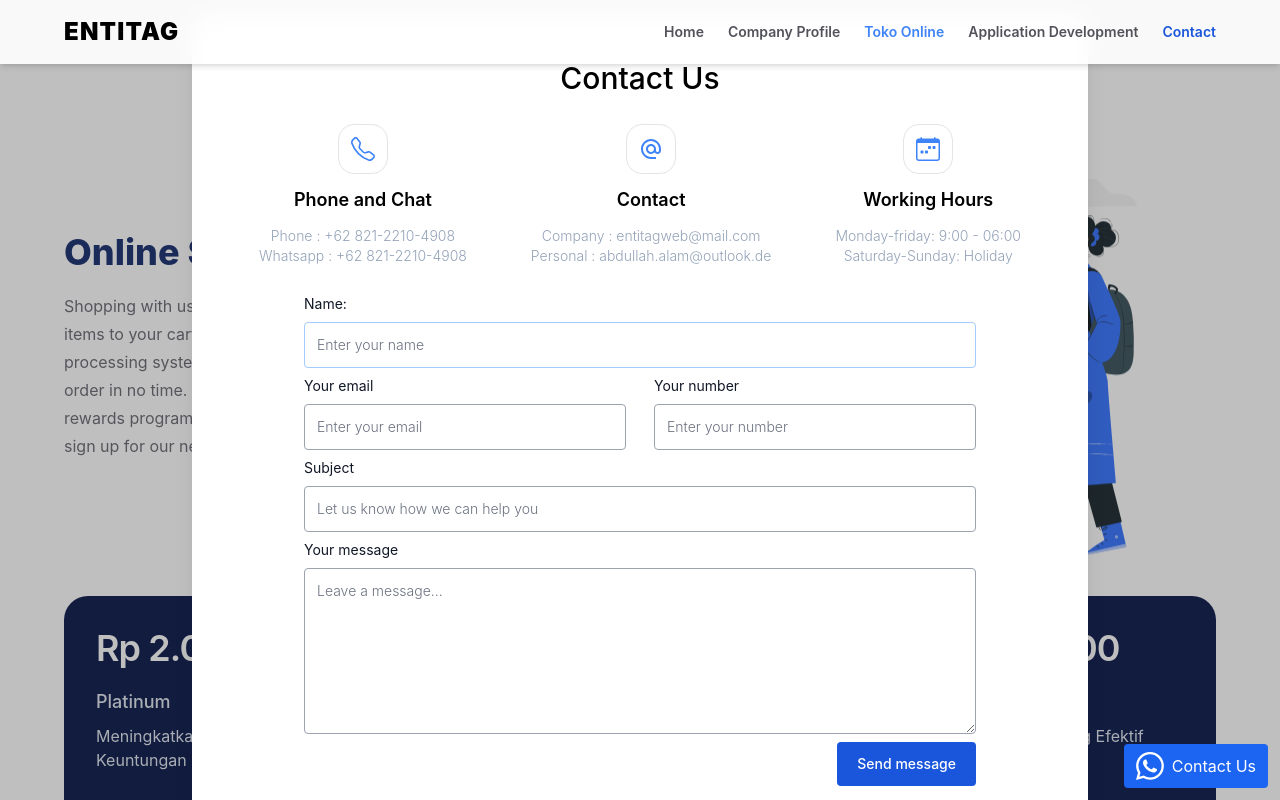
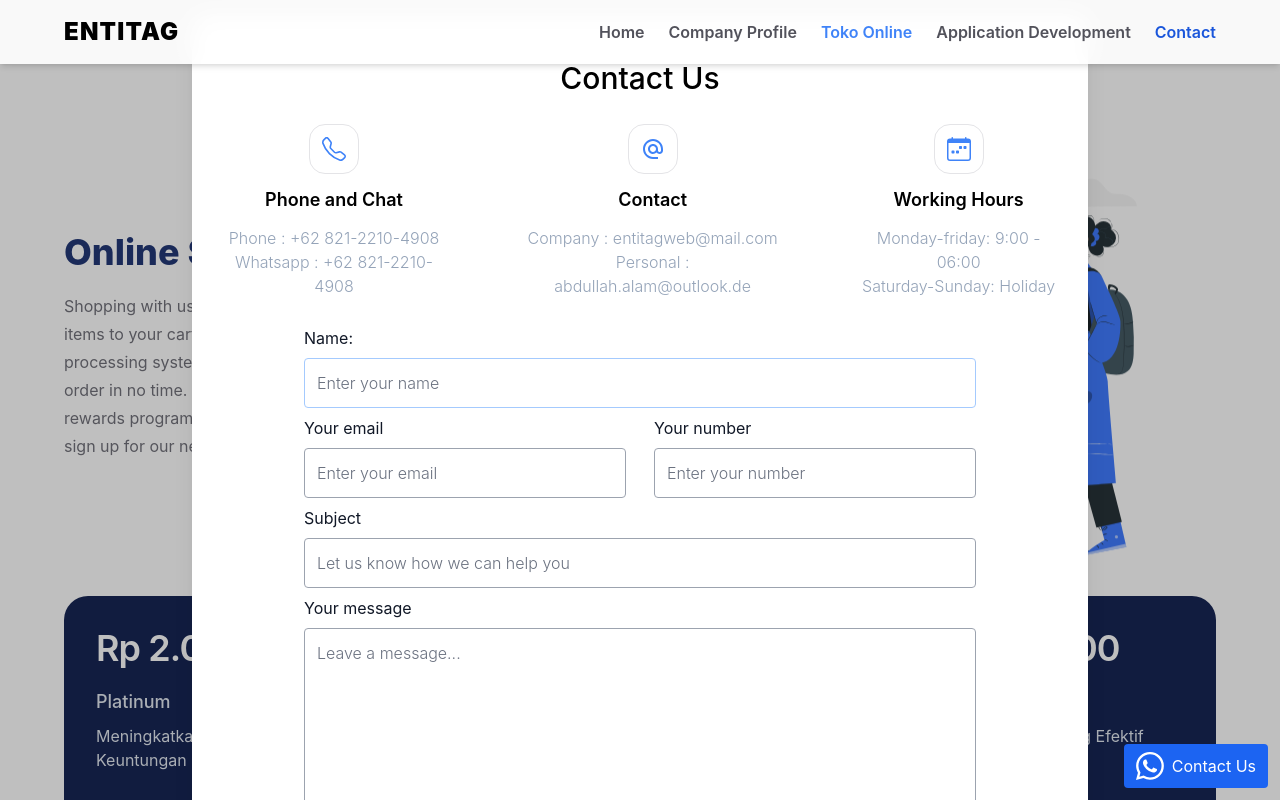
Before and after one commit to alammooo/entitagweb, a Next.js app: page /onlineshop in a window 1280 px wide. Both pictures are taken after a click on the element "Contact". Shown: the top 800 px of the page. Built offline with nearby package versions, Linux system fonts and the light colour scheme.

Commit message:
change font size

```diff
--- a/components/Contact.tsx
+++ b/components/Contact.tsx
@@ -35,14 +35,14 @@ export default function Contact() {
         <div>
           <label
             htmlFor="name"
-            className="mb-2 block text-sm text-gray-900">
+            className="mb-2 block text-base text-gray-900">
             Name:
           </label>
           <input
             type="text"
             id="name"
             name="name"
-            className="block w-full rounded border border-gray-400 p-3 text-sm text-gray-900 placeholder:font-light focus:border-blue-300 focus:ring-0"
+            className="block w-full rounded border border-gray-400 p-3 text-base text-gray-900 placeholder:font-light focus:border-blue-300 focus:ring-0"
             placeholder="Enter your name"
             required
           />
@@ -51,14 +51,14 @@ export default function Contact() {
           <div className="w-full">
             <label
               htmlFor="email"
-              className="mb-2 block text-sm text-gray-900">
+              className="mb-2 block text-base text-gray-900">
               Your email
             </label>
             <input
               type="email"
               id="email"
               name="email"
-              className="block w-full rounded border border-gray-400 p-3 text-sm text-gray-900 placeholder:font-light focus:border-blue-300 focus:ring-0"
+              className="block w-full rounded border border-gray-400 p-3 text-base text-gray-900 placeholder:font-light focus:border-blue-300 focus:ring-0"
               placeholder="Enter your email"
               required
             />
@@ -66,14 +66,14 @@ export default function Contact() {
           <div className="w-full">
             <label
               htmlFor="telephone"
-              className="mb-2 block text-sm text-gray-900">
+              className="mb-2 block text-base text-gray-900">
               Your number
             </label>
             <input
               type="number"
               id="telephone"
               name="telephone"
-              className="block w-full rounded border border-gray-400 p-3 text-sm text-gray-900 placeholder:font-light focus:border-blue-300 focus:ring-0"
+              className="block w-full rounded border border-gray-400 p-3 text-base text-gray-900 placeholder:font-light focus:border-blue-300 focus:ring-0"
               placeholder="Enter your number"
               required
             />
@@ -82,14 +82,14 @@ export default function Contact() {
         <div>
           <label
             htmlFor="subject"
-            className="mb-2 block text-sm text-gray-900">
+            className="mb-2 block text-base text-gray-900">
             Subject
           </label>
           <input
             type="text"
             id="subject"
             name="subject"
-            className="block w-full rounded border border-gray-400 p-3 text-sm text-gray-900 placeholder:font-light focus:border-blue-300 focus:ring-0"
+            className="block w-full rounded border border-gray-400 p-3 text-base text-gray-900 placeholder:font-light focus:border-blue-300 focus:ring-0"
             placeholder="Let us know how we can help you"
             required
           />
@@ -97,20 +97,20 @@ export default function Contact() {
         <div className="sm:col-span-2">
           <label
             htmlFor="message"
-            className="mb-2 block text-sm text-gray-900">
+            className="mb-2 block text-base text-gray-900">
             Your message
           </label>
           <textarea
             id="message"
             rows={7}
             name="message"
-            className="block w-full rounded border border-gray-400 p-3 text-sm text-gray-900 placeholder:font-light focus:border-blue-300 focus:ring-0"
+            className="block w-full rounded border border-gray-400 p-3 text-base text-gray-900 placeholder:font-light focus:border-blue-300 focus:ring-0"
             placeholder="Leave a message..."></textarea>
         </div>
         <button
           type="submit"
           disabled={state.submitting}
-          className="self-end rounded bg-blue-700 py-3 px-5 text-center text-sm font-medium text-white duration-200 hover:bg-blue-600 focus:outline-none focus:ring-4 focus:ring-blue-300 sm:w-fit">
+          className="self-end rounded bg-blue-700 py-3 px-5 text-center text-base font-medium text-white duration-200 hover:bg-blue-600 focus:outline-none focus:ring-4 focus:ring-blue-300 sm:w-fit">
           {state.submitting ? "Sending..." : "Send message"}
         </button>
       </form>
--- a/components/ContactDetails.tsx
+++ b/components/ContactDetails.tsx
@@ -9,7 +9,7 @@ export default function ContactDetails() {
             {el.icon}
           </div>
           <h1 className="text-lg font-semibold">{el.name}</h1>
-          <div className="text-sm font-light text-slate-400">
+          <div className="text-base font-light text-slate-400">
             <h5>{el.firstText}</h5>
             <h5>{el.secondText}</h5>
           </div>
--- a/components/ContactModal.tsx
+++ b/components/ContactModal.tsx
@@ -12,7 +12,7 @@ export default function MyModal() {
         <button
           type="button"
           onClick={openModal}
-          className="rounded-md bg-black bg-opacity-20 px-4 py-2 text-sm font-medium text-white hover:bg-opacity-30 focus:outline-none focus-visible:ring-2 focus-visible:ring-white focus-visible:ring-opacity-75">
+          className="rounded-md bg-black bg-opacity-20 px-4 py-2 text-base font-medium text-white hover:bg-opacity-30 focus:outline-none focus-visible:ring-2 focus-visible:ring-white focus-visible:ring-opacity-75">
           Open dialog
         </button>
       </div> */}
--- a/components/Hero.tsx
+++ b/components/Hero.tsx
@@ -16,7 +16,7 @@ export default function Hero() {
                 className="text-3xl font-black uppercase tracking-wider">
                 Entitag
               </Link>
-              <div className="flex gap-6 text-sm font-semibold">
+              <div className="flex gap-6 text-base font-semibold">
                 {links.map((link, i) => (
                   <Link
                     href={link.hrefTo}
--- a/components/HeroCards.tsx
+++ b/components/HeroCards.tsx
@@ -11,7 +11,7 @@ export default function HeroCards() {
             </div>
             <div className="flex flex-col gap-2">
               <h1 className="font-semibold text-black">{e.title}</h1>
-              <p className="text-sm tracking-wide">{e.text}</p>
+              <p className="text-base tracking-wide">{e.text}</p>
             </div>
           </div>
         ))}
--- a/components/Navbar.tsx
+++ b/components/Navbar.tsx
@@ -19,7 +19,7 @@ export default function Navbar({ show }: any) {
           className="text-2xl font-black uppercase tracking-wider">
           Entitag
         </Link>
-        <div className="flex gap-6 text-sm font-semibold text-zinc-600">
+        <div className="flex gap-6 text-base font-semibold text-zinc-600">
           {links.map((link) => (
             <Link
               href={link.hrefTo}
--- a/components/Process.tsx
+++ b/components/Process.tsx
@@ -15,7 +15,7 @@ export default function Process() {
             </div>
             <div className="bg-slate-100 bg-opacity-50 p-5 text-center">
               <h2 className="text-lg font-semibold">{el.name}</h2>
-              <h3 className="mt-2 text-sm leading-6 text-zinc-500">
+              <h3 className="mt-2 text-base leading-6 text-zinc-500">
                 {el.text}
               </h3>
             </div>
--- a/components/SectionHead.tsx
+++ b/components/SectionHead.tsx
@@ -9,7 +9,7 @@ export default function SectionHead({ type }: any) {
     setData(sectionTitle.find((el) => el.type === type))
   }, [sectionTitle, type])
   return (
-    <div className="mx-auto flex max-w-xl flex-col gap-4 text-center text-sm text-slate-400">
+    <div className="mx-auto flex max-w-xl flex-col gap-4 text-center text-base text-slate-400">
       <h5 className="uppercase text-base">{data?.subTitle}</h5>
       <h2 className="text-3xl font-medium text-black">{data?.title}</h2>
       <BlueBorder />
--- a/components/Services.tsx
+++ b/components/Services.tsx
@@ -27,7 +27,7 @@ export default function Services() {
               />
               <h1 className="text-lg font-medium">{e.title}</h1>
               <BlueBorder />
-              <p className="px-3 text-sm leading-6 text-zinc-400">{e.text}</p>
+              <p className="px-3 text-base leading-6 text-zinc-400">{e.text}</p>
             </div>
           ))}
         </div>
--- a/components/fragments/FeaturesPricing.tsx
+++ b/components/fragments/FeaturesPricing.tsx
@@ -47,7 +47,7 @@ export default function FeaturesPricing({ type }: any) {
             {el.type}
           </h2>
           <h2 className="mt-2 text-base capitalize">{el.description}</h2>
-          <a className="group mt-8 inline-flex items-center justify-center rounded-full bg-white px-4 py-2 text-sm font-semibold text-slate-900 hover:bg-blue-50 focus:outline-none focus-visible:outline-2 focus-visible:outline-offset-2 focus-visible:outline-white active:bg-blue-200 active:text-slate-600">
+          <a className="group mt-8 inline-flex items-center justify-center rounded-full bg-white px-4 py-2 text-base font-semibold text-slate-900 hover:bg-blue-50 focus:outline-none focus-visible:outline-2 focus-visible:outline-offset-2 focus-visible:outline-white active:bg-blue-200 active:text-slate-600">
             Pesan Sekarang
           </a>
           <ul className="order-last mt-10 flex flex-col gap-y-3">
```
Also changed, not shown: components/Footer.tsx (+4 -4 lines), components/Offers.tsx (+5 -5 lines), 1 other file (tests, documents, lock files or other folders).
